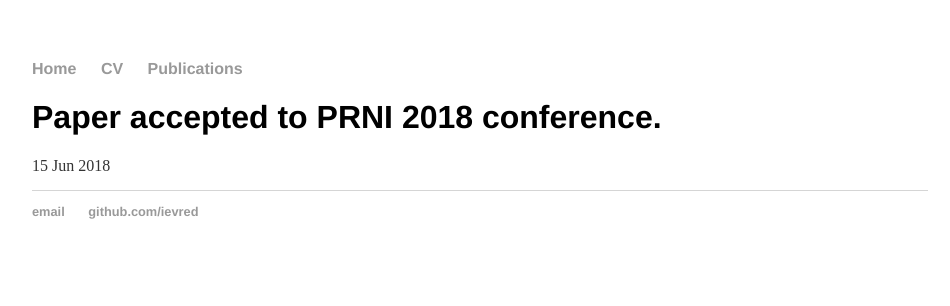
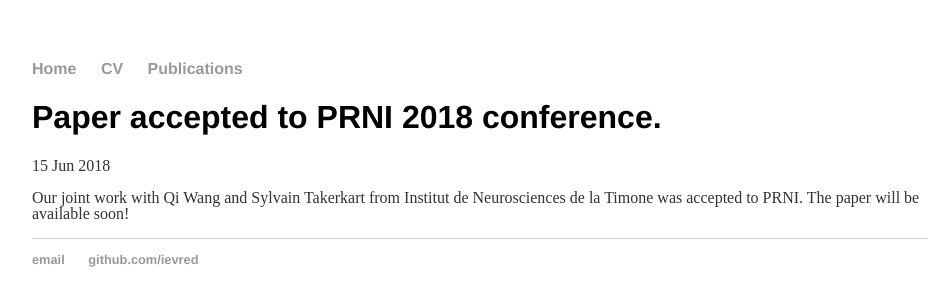
Before and after one commit to ievred/ievred.github.io, a Jekyll site: the page built from _posts/2018-05-07-Paper-accepted-to-PRNI.md, in a window 1280 px wide. Shown: the top 306 px of the page, without its empty margins (160-1110 px from the left). Built offline with Jekyll 4.4.1, drawn with Linux system fonts in a browser that asks for light colours.

Commit message:
Update 2018-05-07-Paper-accepted-to-PRNI.md

```diff
--- a/_posts/2018-05-07-Paper-accepted-to-PRNI.md
+++ b/_posts/2018-05-07-Paper-accepted-to-PRNI.md
@@ -3,3 +3,4 @@ layout: post
 title: "Paper accepted to PRNI 2018 conference."
 date: 2018-06-15
 ---
+Our joint work with Qi Wang and Sylvain Takerkart from Institut de Neurosciences de la Timone was accepted to PRNI. The paper will be available soon!
```
